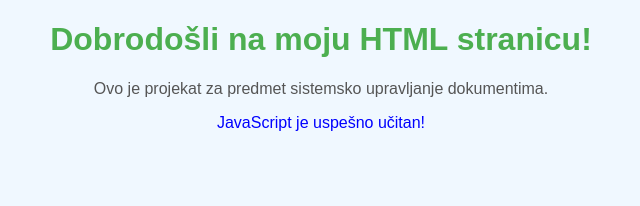
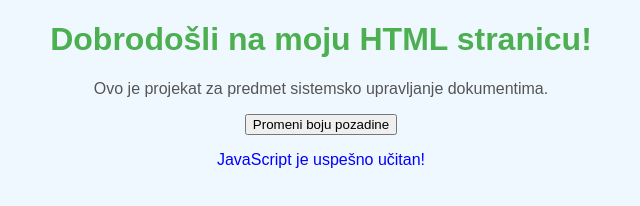
Before and after one commit to MihajloTomin/SZUP_veb_sajt, a plain HTML site: page index.html in a window 1280 px wide. Shown: the whole page, without its empty margins (319-959 px from the left). Drawn offline with Linux system fonts and the light colour scheme.

Commit message:
Dodavanje dugmeta za promenu boje pozadine.

```diff
--- a/index.html
+++ b/index.html
@@ -9,6 +9,7 @@
 <body>
     <h1>Dobrodošli na moju HTML stranicu!</h1>
     <p>Ovo je projekat za predmet sistemsko upravljanje dokumentima.</p>
+     <button id="changeColorBtn">Promeni boju pozadine</button>
      <script src="resources/script.js"></script>
 </body>
 </html>
--- a/resources/script.js
+++ b/resources/script.js
@@ -3,4 +3,12 @@ document.addEventListener("DOMContentLoaded", () => {
     welcomeMessage.textContent = "JavaScript je uspešno učitan!";
     welcomeMessage.style.color = "blue";
     document.body.appendChild(welcomeMessage);
+
+// Funkcionalnost za promenu boje pozadine
+    const button = document.getElementById("changeColorBtn");
+    button.addEventListener("click", () => {
+        document.body.style.backgroundColor = "lightcoral";
+    });
+
+
 });
```
